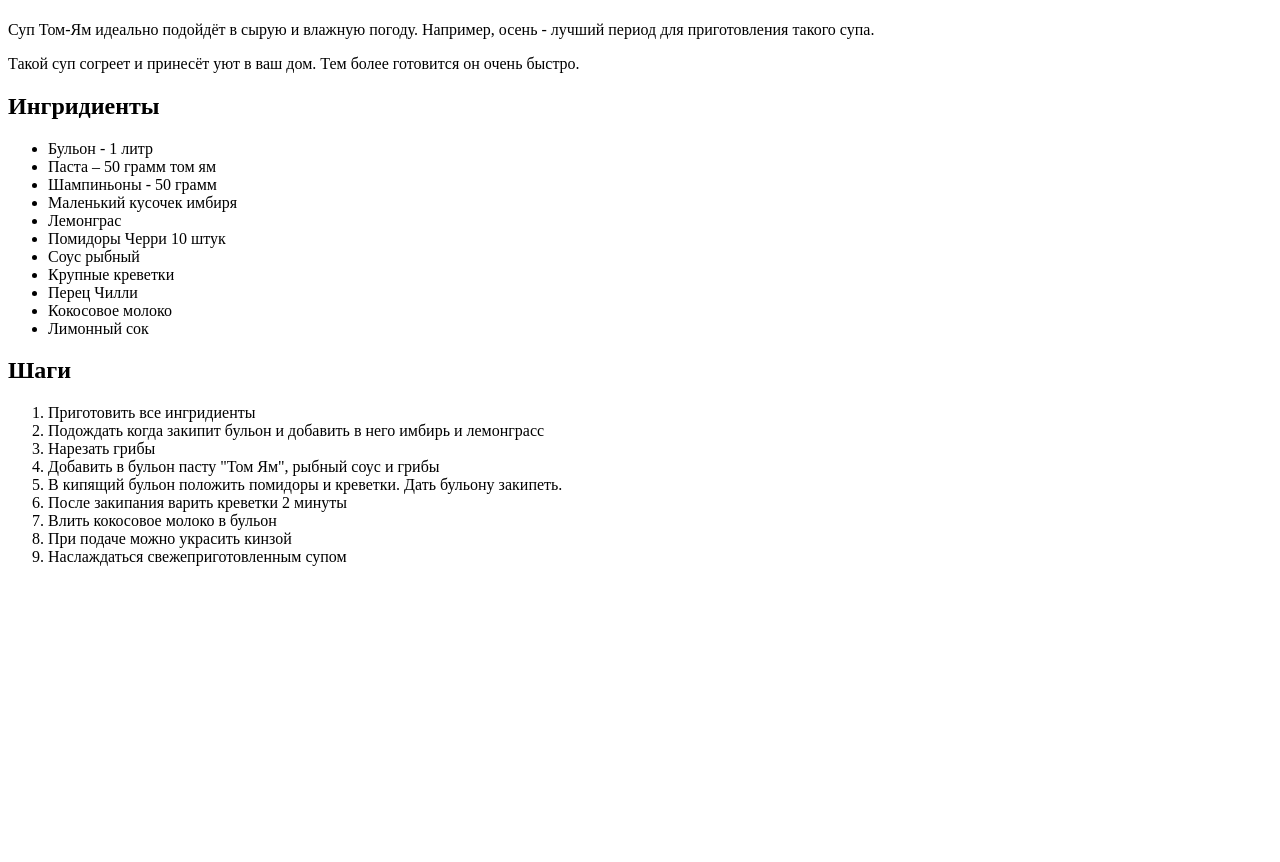
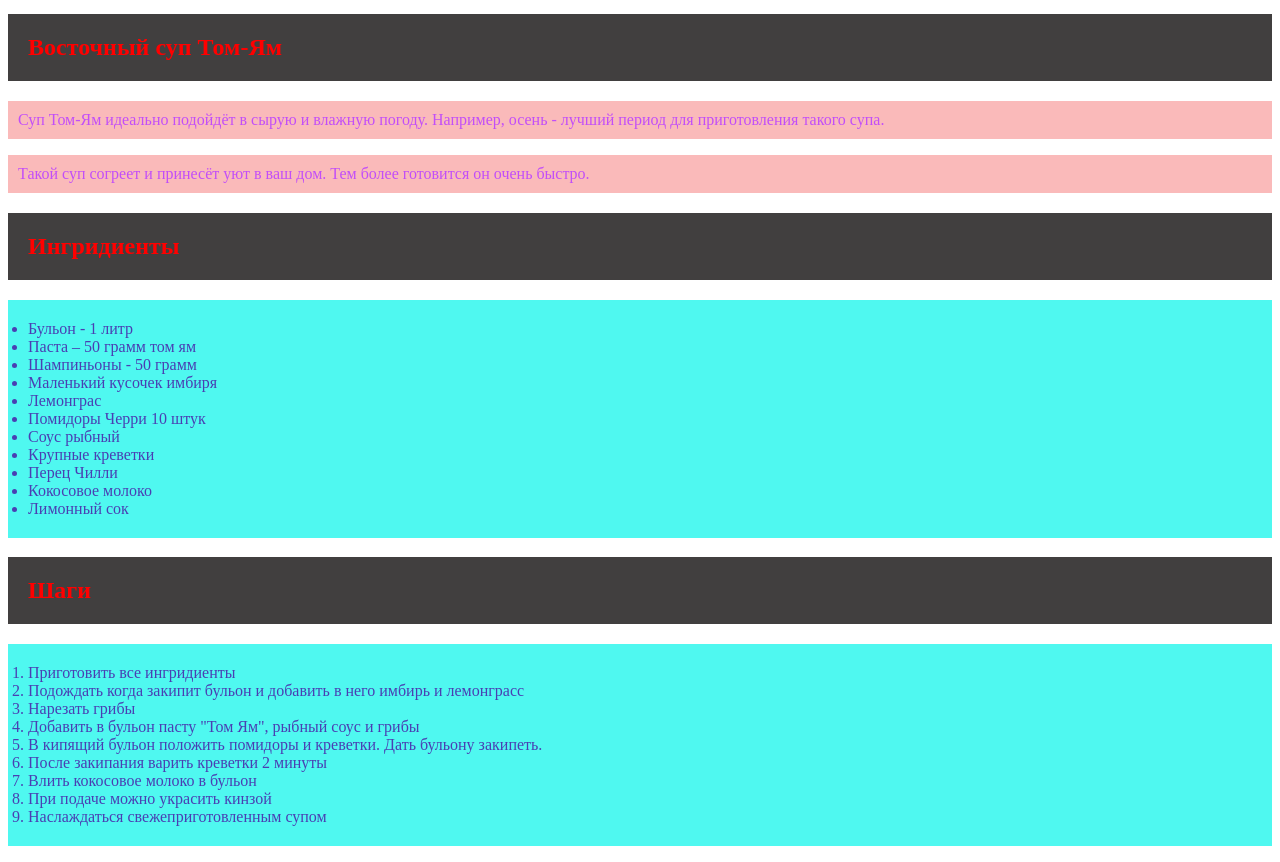
Before and after one commit to MaksimFrontend/odin-recipes, a plain HTML site: page recipes/tom-yum.html in a window 1280 px wide. Shown: the part 557-1419 px from the top of the page. Before the commit the page ends 1139 px from the top, so only its background shows below. Drawn offline with Linux system fonts and the light colour scheme.

Commit message:
Add styles for the tom-yum page

```diff
--- a/recipes/tom-yum.html
+++ b/recipes/tom-yum.html
@@ -3,26 +3,27 @@
 <head>
   <meta charset="UTF-8">
   <meta name="viewport" content="width=device-width, initial-scale=1.0">
+  <link rel="stylesheet" href="../styles/main.css">
   <title>Главная</title>
 </head>
 <body>
-  <h1>
+  <h1 class="title">
     Рецепты супа Том-Ям
   </h1>
   <img src="../images/tom-yum.jpg" alt="Тарелка с супом Том-Ям, которую держат в руках над столом">
-  <h2>
+  <h2 class="title">
     Восточный суп Том-Ям
   </h2>
-  <p>
+  <p class="text">
     Суп Том-Ям идеально подойдёт в сырую и влажную погоду. Например, осень - лучший период для приготовления такого супа.
   </p>
-  <p>
+  <p class="text">
     Такой суп согреет и принесёт уют в ваш дом. Тем более готовится он очень быстро.
   </p>
-  <h2>
+  <h2 class="title">
     Ингридиенты
   </h2>
-  <ul>
+  <ul class="menu">
     <li>Бульон - 1 литр</li>
     <li>Паста – 50 грамм том ям</li>
     <li>Шампиньоны - 50 грамм</li>
@@ -35,10 +36,10 @@
     <li>Кокосовое молоко</li>
     <li>Лимонный сок</li>
   </ul>
-  <h2>
+  <h2 class="title">
     Шаги
   </h2>
-  <ol>
+  <ol class="menu">
     <li>Приготовить все ингридиенты</li>
     <li>Подождать когда закипит бульон и добавить в него имбирь и лемонграсс</li>
     <li>Нарезать грибы</li>
--- a/styles/main.css
+++ b/styles/main.css
@@ -1,4 +1,17 @@
 .title {
   color: red;
   background-color: #413f3f;
+  padding: 20px;
 }
+
+.text {
+  color: #c24ef8;
+  background-color: #fababa;
+  padding: 10px;
+}
+
+.menu {
+  background-color: #4ff8f0;
+  color: #4a3fb3;
+  padding: 20px;
+}
```
